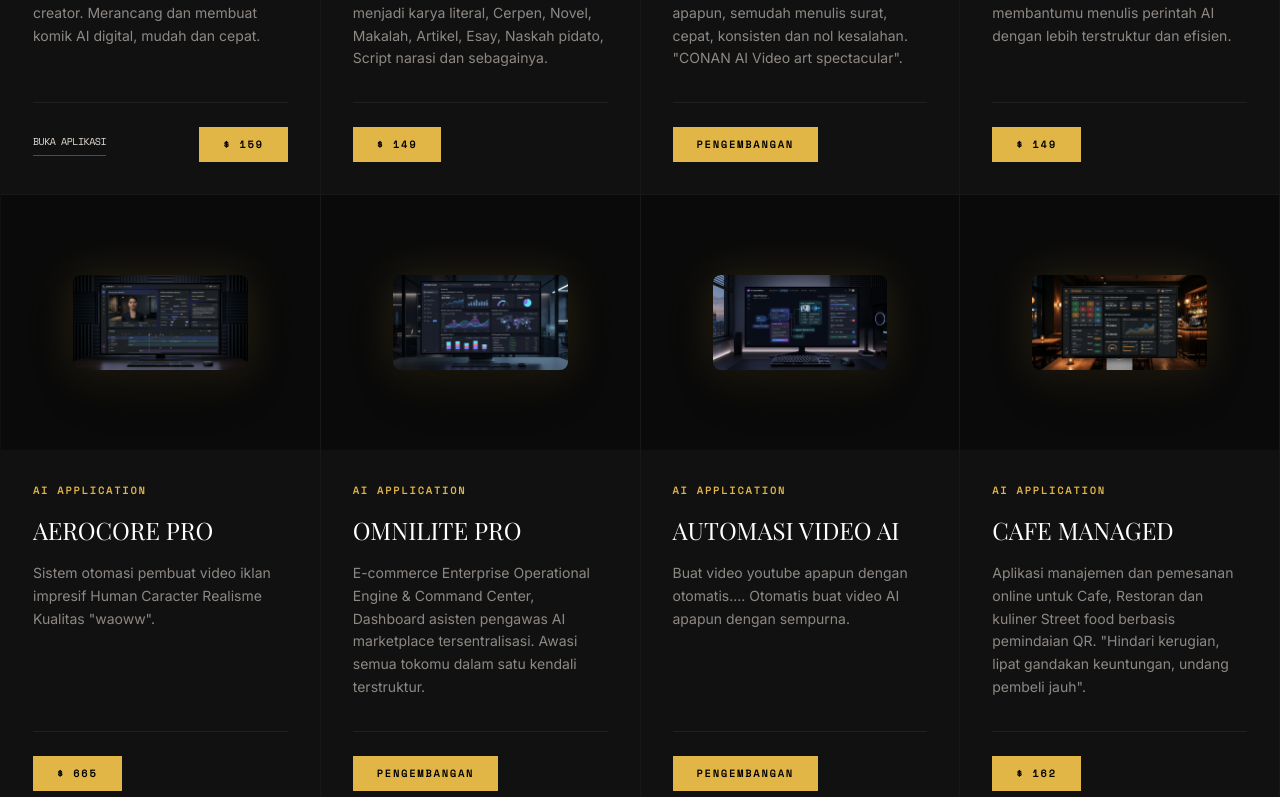
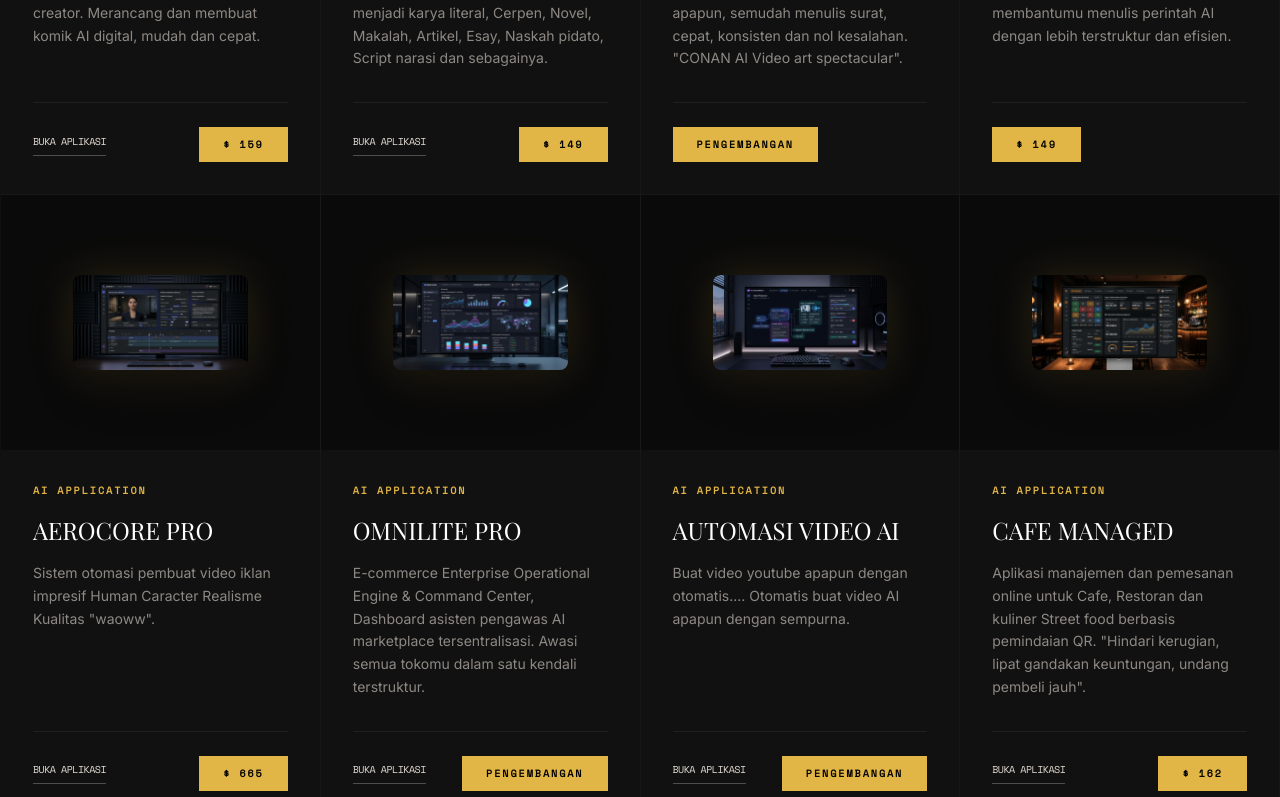
Before and after one commit to dqonan/webconan, a React (Vite) app: page / in a window 1280 px wide. Shown: the part 3783-4580 px from the top of the page. Built offline with nearby package versions, Linux system fonts and the light colour scheme; a web font is replaced by a local one.

Commit message:
Add files via upload

```diff
--- a/src/components/Store.tsx
+++ b/src/components/Store.tsx
@@ -32,7 +32,7 @@ export default function Store() {
       description: "Konversi file mp4 yang kamu lihat menjadi karya literal, Cerpen, Novel, Makalah, Artikel, Esay, Naskah pidato, Script narasi dan sebagainya.",
       price: "$ 149",
       type: "AI_STUDIO",
-      demoUrl: "",
+      demoUrl: "https://narata-ai.netlify.app",
     },
     {
       id: 3,
@@ -59,7 +59,7 @@ export default function Store() {
       description: "Sistem otomasi pembuat video iklan impresif Human Caracter Realisme Kualitas \"waoww\".",
       price: "$ 665",
       type: "AI_STUDIO",
-      demoUrl: "",
+      demoUrl: "https://aerocor.netlify.app",
     },
     {
       id: 6,
@@ -68,7 +68,7 @@ export default function Store() {
       description: "E-commerce Enterprise Operational Engine & Command Center, Dashboard asisten pengawas AI marketplace tersentralisasi. Awasi semua tokomu dalam satu kendali terstruktur.",
       price: "Pengembangan",
       type: "AI_STUDIO",
-      demoUrl: "",
+      demoUrl: "https://omnilite.netlify.app",
     },
     {
       id: 7,
@@ -77,7 +77,7 @@ export default function Store() {
       description: "Buat video youtube apapun dengan otomatis.... Otomatis buat video AI apapun dengan sempurna.",
       price: "Pengembangan",
       type: "AI_STUDIO",
-      demoUrl: "",
+      demoUrl: "https://automasi.netlify.app",
     },
     {
       id: 8,
@@ -86,7 +86,7 @@ export default function Store() {
       description: "Aplikasi manajemen dan pemesanan online untuk Cafe, Restoran dan kuliner Street food berbasis pemindaian QR. \"Hindari kerugian, lipat gandakan keuntungan, undang pembeli jauh\".",
       price: "$ 162",
       type: "AI_STUDIO",
-      demoUrl: "",
+      demoUrl: "https://cape-resto.netlify.app",
     },
     {
       id: 9,
@@ -95,7 +95,7 @@ export default function Store() {
       description: "Enterprise-grade face swap and pan/zoom synthesis engine",
       price: "$ 189",
       type: "AI_STUDIO",
-      demoUrl: "",
+      demoUrl: "https://morphswap.netlify.app",
     },
     {
       id: 10,
@@ -131,7 +131,7 @@ export default function Store() {
       description: "Sistem aplikasi edukasi dan manajemen pembelajaran cerdas.",
       price: "Pengembangan",
       type: "AI_STUDIO",
-      demoUrl: "",
+      demoUrl: "https://preeminent-moxie-4e3c5b.netlify.app",
     },
     {
       id: 14,
```
